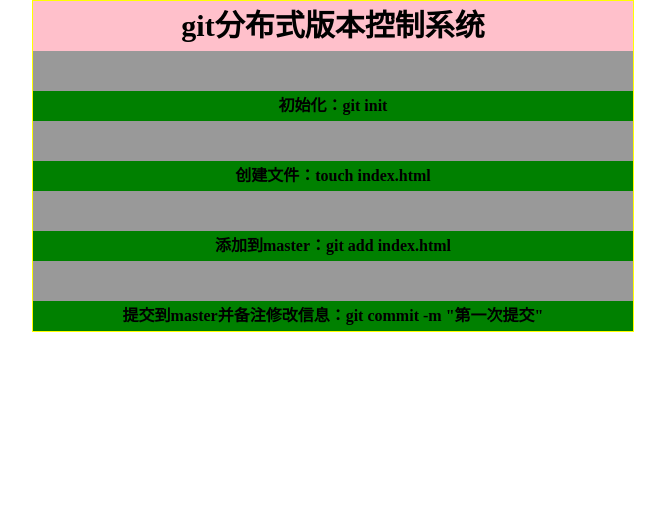
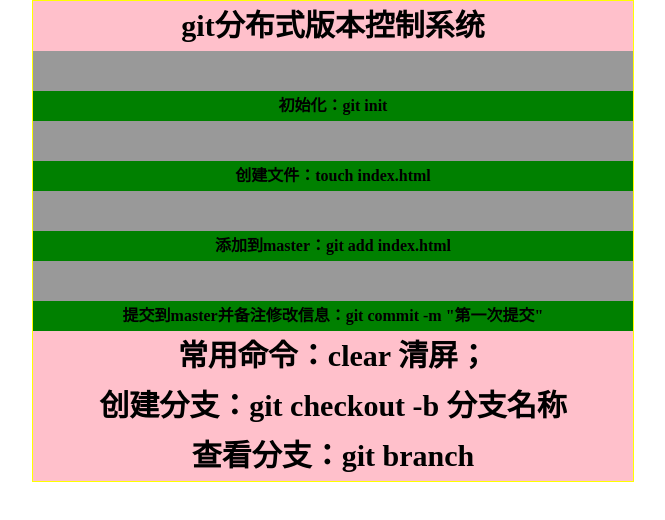
Before and after one commit to chenggeng/git-demo, a plain HTML site: page index.html in a window 1280 px wide. Shown: the whole page, without its empty margins (307-972 px from the left). Drawn offline with Linux system fonts and the light colour scheme.

Commit message:
change branch of develop

```diff
--- a/index.html
+++ b/index.html
@@ -16,6 +16,11 @@
 			<p>添加到master：git add index.html</p>
 			<p>提交到master并备注修改信息：git commit -m "第一次提交"</p>
 		</div>
+		<div class="branch">
+			<p>常用命令：clear 清屏；</p>
+			<p>创建分支：git checkout -b 分支名称</p>
+			<p>查看分支：git branch</p>
+		</div>
 	</div>
 	</div>
 </body>
```
